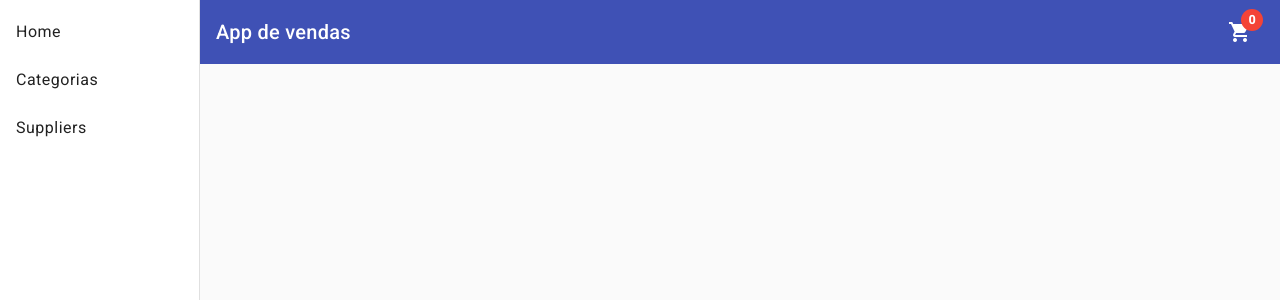
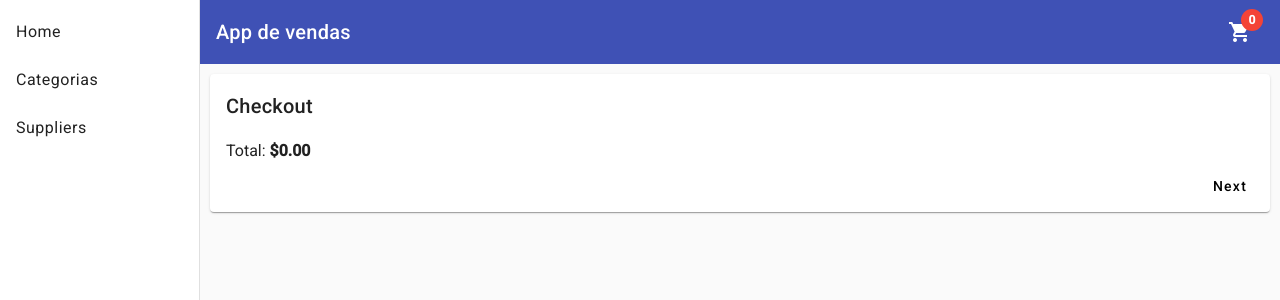
Before and after one commit to gabrielbigliardi/sales-app, an Angular app: page /checkout in a window 1280 px wide. Before the commit this address led to /. Shown: the top 300 px of the page. Built offline with nearby package versions, Linux system fonts and the light colour scheme.

Commit message:
feat: checkout

```diff
--- a/src/app/app.routes.ts
+++ b/src/app/app.routes.ts
@@ -9,6 +9,7 @@
 import { SuppliersNewComponent } from './suppliers/suppliers-new/suppliers-new.component';
 import { ProductsListComponent } from './products/products-list/products-list.component';
 import { ProductsComponent } from './products/products.component';
+import { CheckoutComponent } from './checkout/checkout.component';
 
 export const routes: Routes = [
 
@@ -56,4 +57,9 @@
             }
         ]
     },
+    {
+        path: "checkout",
+        // component: CheckoutComponent
+        loadComponent: () => CheckoutComponent
+    }
 ];
--- /dev/null
+++ b/src/app/checkout/checkout.component.html
@@ -0,0 +1,26 @@
+<mat-card>
+    <mat-card-header>
+        <mat-card-title>Checkout</mat-card-title>
+    </mat-card-header>
+    <mat-card-content>
+        @for(item of items; track item.idProduct) {
+        <mat-card style="margin-bottom: 1rem;">
+            <div class="container center">
+                <div class="item-50">{{item.name}}</div>
+                <div class="item-20">{{item.unitPrice | currency}}</div>
+                <div class="item-20">{{item.quantity}}</div>
+                <div class="item-10">
+                    <button mat-icon-button (click)="onRemoveItem(item)">
+                        <mat-icon>remove</mat-icon>
+                    </button>
+                </div>
+            </div>
+        </mat-card>
+        }
+        <br />
+        Total: <strong>{{cartService.total | currency}}</strong>
+    </mat-card-content>
+    <mat-card-actions align="end">
+        <button mat-button>Next</button>
+    </mat-card-actions>
+</mat-card>
--- /dev/null
+++ b/src/app/checkout/checkout.component.ts
@@ -0,0 +1,25 @@
+import { Component, inject } from '@angular/core';
+import { CartService } from '../cart.service';
+import { CartItem } from '../cart.dto';
+import { MaterialModule } from '../material.module';
+import { CurrencyPipe } from '@angular/common';
+
+@Component({
+  selector: 'app-checkout',
+  standalone: true,
+  imports: [MaterialModule, CurrencyPipe],
+  templateUrl: './checkout.component.html',
+  styles: ``
+})
+export class CheckoutComponent {
+  cartService = inject(CartService)
+  items: CartItem[] = []
+
+  ngOnInit() {
+    this.items = this.cartService.getItems()
+  }
+
+  onRemoveItem(item: CartItem) {
+
+  }
+}
```
